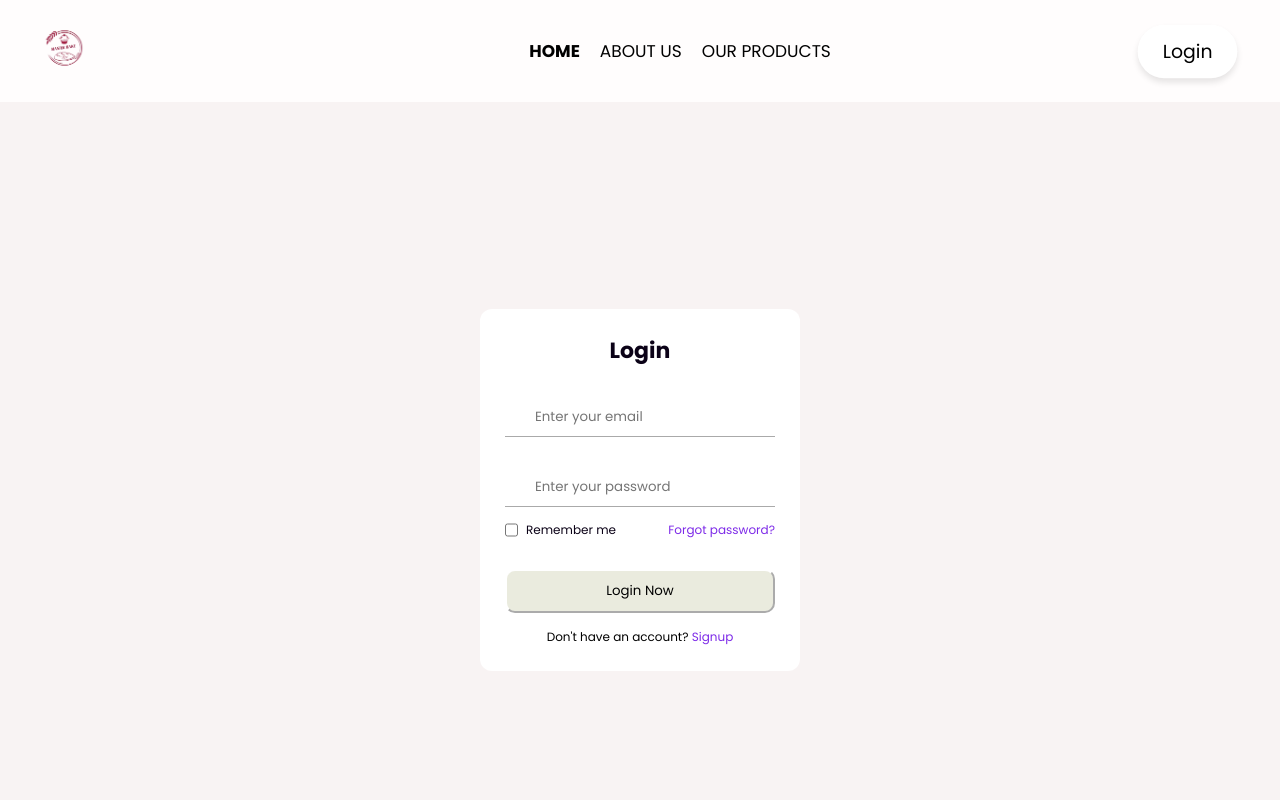
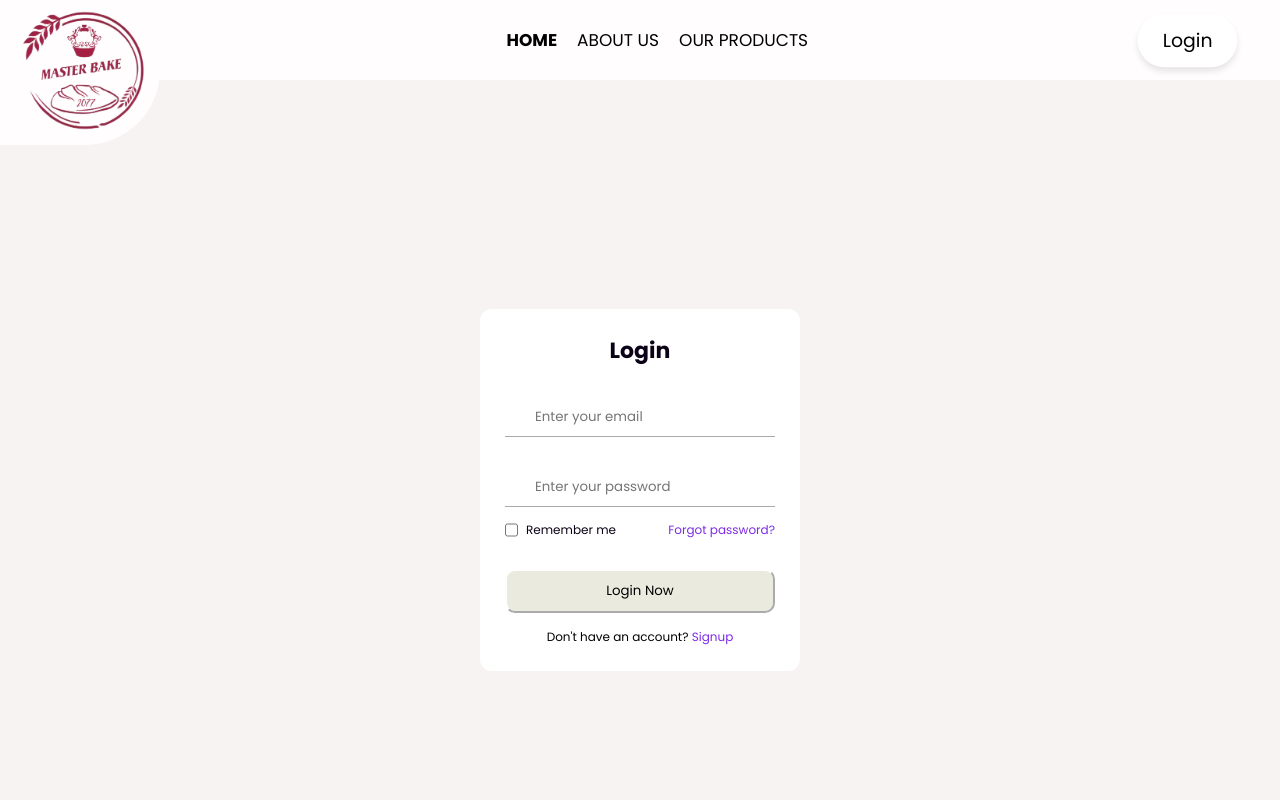
Before and after one commit to Neeraz666/masterbake, a React (Create React App) app in the folder frontend/: page /login in a window 1280 px wide. Shown: the top 800 px of the page. Built offline with nearby package versions, Linux system fonts and the light colour scheme.

Commit message:
Logo remade.

```diff
--- a/frontend/src/components/nav.jsx
+++ b/frontend/src/components/nav.jsx
@@ -28,11 +28,14 @@ export const Nav = ({ isAuth, username, userPhoto }) => {
     };
 
     return (
+        <>
+        <div className='logo-container'>
+        <a href="/" className="logo-link">
+            <img src={masterbakelogo} alt="MasterBakeoriginallogo" className="logo" />
+        </a>
+    </div>
         <nav>
             <div className="navbar">
-                <a href="/" className="logo-link">
-                    <img src={masterbakelogo} alt="MasterBakeoriginalLogo" className="logo" />
-                </a>
                 <div className="navbar-container">
                     <ul>
                         <li><a href="/" className="active">HOME</a></li>
@@ -62,5 +65,6 @@ export const Nav = ({ isAuth, username, userPhoto }) => {
                 )}
             </div>
         </nav>
+        </>
     );
 };
--- a/frontend/src/css/nav.css
+++ b/frontend/src/css/nav.css
@@ -1,18 +1,35 @@
+.logo-container {
+  position: fixed;
+  top: 0;
+  left: 0;
+  width: 160px; /* Adjust width as needed */
+  height: 145px; /* Adjust height as needed */
+  background-color: #fffdfd;
+  border-bottom-right-radius: 75px; /* Creates the semicircle effect */
+  display: flex;
+  justify-content: center;
+  align-items: center;
+  transition: all 0.3s ease;
+  z-index: 1001; /* Above the navbar */
+}
+
+.logo {
+  height: 250px; /* Adjust the logo size */
+  transition: all 0.3s ease;
+}
+
 .navbar {
   display: flex;
   justify-content: space-between;
   align-items: center;
   background-color: #fffdfd;
   padding: 10px 40px;
+  height: 80px;
   font-size: 17px;
   position: fixed;
   top: 0;
   width: 100%;
   z-index: 1000;
-}
-
-.logo {
-  height: 75px;
 }
 
 .navbar-container {
```
Also changed, not shown: 2 other files (tests, documents, lock files or other folders).
